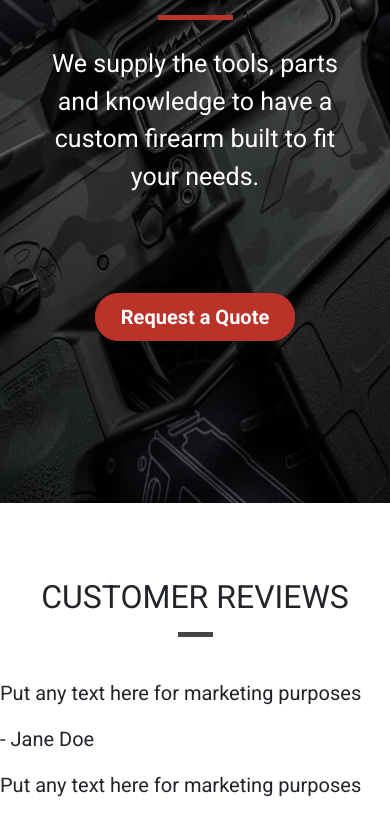
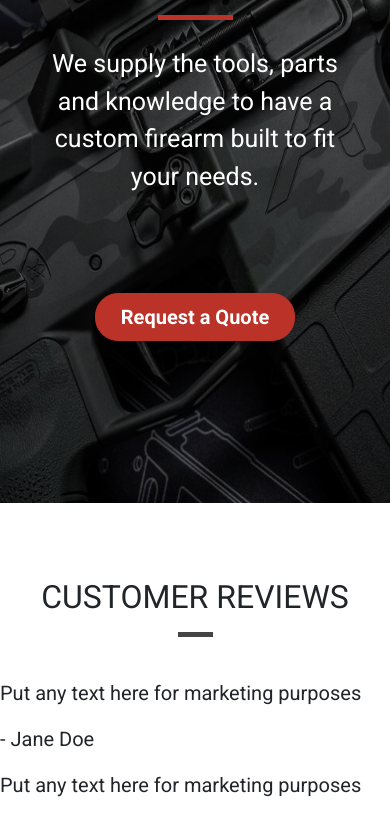
Before and after one commit to aavasylenko/jtg, a plain HTML site: page index.html in a window 390 px wide. Shown: the part 341-1154 px from the top of the page. Drawn offline with nearby package versions, Linux system fonts and the light colour scheme.

Commit message:
Sixth attempt to resize mobile background

```diff
--- a/css/style.css
+++ b/css/style.css
@@ -279,11 +279,11 @@ a:active {
 .callout-container {
    height: 100vh;
 
-    background: url('../assets/bg2.jpeg') no-repeat bottom right fixed;
+    background: url('../assets/bg2.jpeg') no-repeat top center fixed;
   -webkit-background-size: 100% 100%;
   -moz-background-size: 100% 100%;
   -o-background-size: 100% 100%;
-  background-size: 100% 100%;
+  background-size: 50vh 100vh;
 
 
   display: flex;
```
